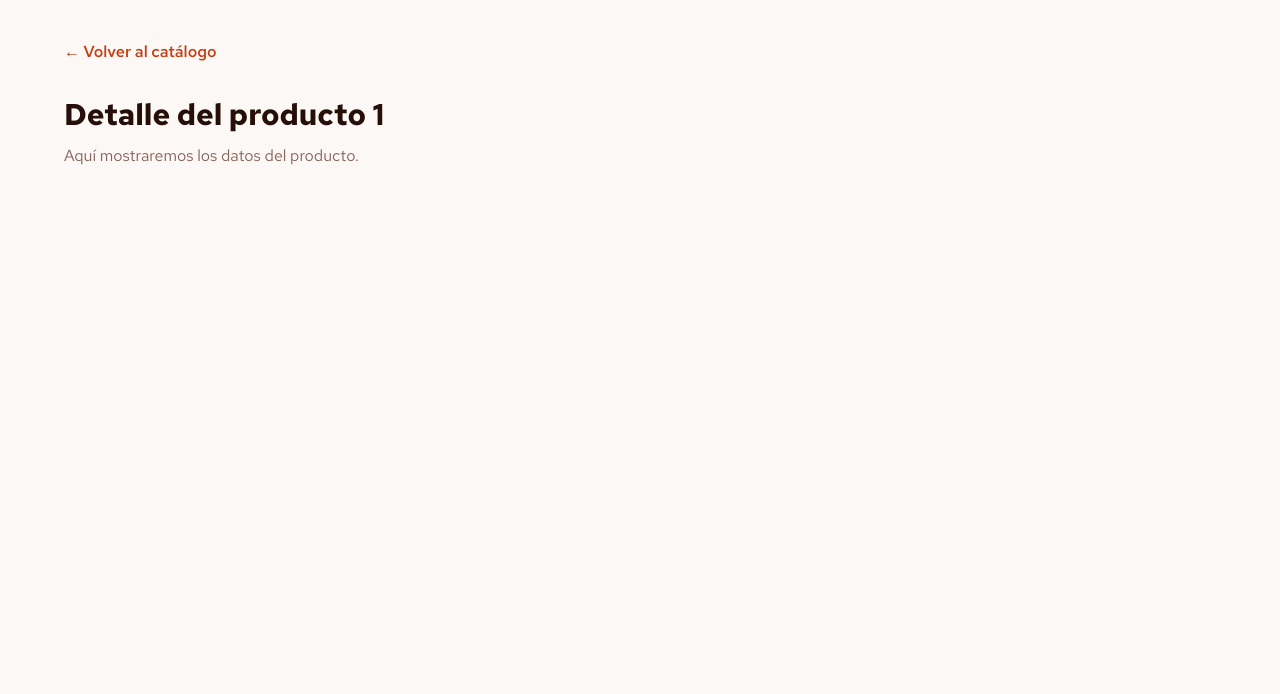
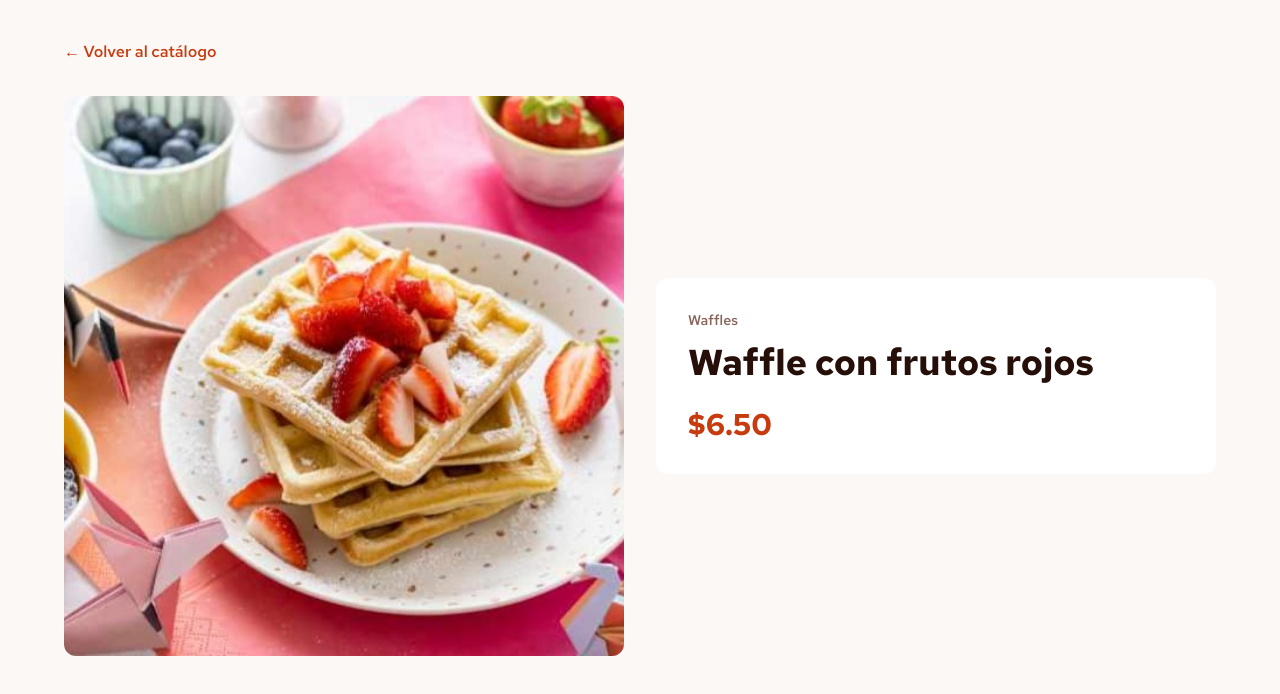
Before and after one commit to Rodzu20/desserts, a React (Vite) app: page /producto/1 in a window 1280 px wide. Shown: the top 694 px of the page. Built offline with nearby package versions, Linux system fonts and the light colour scheme; data requests are answered from the project's data file.

Commit message:
✨ Agregar detalle de producto con carga, error y 404

```diff
--- a/src/api/products.ts
+++ b/src/api/products.ts
@@ -26,6 +26,16 @@ export async function getProducts(
             category: filters.category || undefined,
         },
     })
+    return response.data
+}
+export async function getProductById(
+  id: string,
+  signal?: AbortSignal,
+): Promise<Product> {
+  const response = await api.get<Product>(
+    `/products/${encodeURIComponent(id)}`,
+    { signal },
+  )
 
   return response.data
 }
--- a/src/pages/ProductDetailPage.tsx
+++ b/src/pages/ProductDetailPage.tsx
@@ -1,7 +1,36 @@
+import axios from 'axios'
+import { useQuery } from '@tanstack/react-query'
 import { Link, useParams } from 'react-router'
+import { getProductById } from '../api/products'
 
 export default function ProductDetailPage() {
-  const { id } = useParams()
+  const { id = '' } = useParams()
+
+  const productQuery = useQuery({
+    queryKey: ['product', id],
+    queryFn: ({ signal }) =>
+      getProductById(id, signal),
+    enabled: Boolean(id),
+    retry: (failureCount, error) => {
+      if (
+        axios.isAxiosError(error) &&
+        error.response?.status === 404
+      ) {
+        return false
+      }
+
+      return failureCount < 1
+    },
+  })
+
+  const product = productQuery.data
+
+  const isNotFound =
+    !id ||
+    (
+      axios.isAxiosError(productQuery.error) &&
+      productQuery.error.response?.status === 404
+    )
 
   return (
     <main className="min-h-screen bg-page px-6 py-10 text-ink">
@@ -13,13 +42,89 @@ export default function ProductDetailPage() {
           ← Volver al catálogo
         </Link>
 
-        <h1 className="mt-8 text-3xl font-bold">
-          Detalle del producto {id}
-        </h1>
+        {isNotFound ? (
+          <section
+            role="alert"
+            className="mt-10 rounded-xl bg-white p-8 text-center"
+          >
+            <p className="text-6xl font-bold text-brand">
+              404
+            </p>
 
-        <p className="mt-3 text-muted">
-          Aquí mostraremos los datos del producto.
-        </p>
+            <h1 className="mt-4 text-2xl font-bold">
+              Producto no encontrado
+            </h1>
+
+            <p className="mt-3 text-muted">
+              Este postre no existe o ya no está disponible.
+            </p>
+          </section>
+        ) : productQuery.isPending ? (
+          <div role="status" className="mt-8">
+            <span className="sr-only">
+              Cargando detalle del producto…
+            </span>
+
+            <div
+              aria-hidden="true"
+              className="grid gap-8 motion-safe:animate-pulse md:grid-cols-2"
+            >
+              <div className="aspect-square rounded-xl bg-stone-200" />
+
+              <div className="space-y-4 py-6">
+                <div className="h-4 w-24 rounded bg-stone-200" />
+                <div className="h-10 w-4/5 rounded bg-stone-200" />
+                <div className="h-8 w-28 rounded bg-stone-200" />
+              </div>
+            </div>
+          </div>
+        ) : productQuery.isError ? (
+          <section
+            role="alert"
+            className="mt-10 rounded-xl bg-white p-8"
+          >
+            <h1 className="text-2xl font-bold">
+              No pudimos cargar el producto
+            </h1>
+
+            <p className="mt-3 text-muted">
+              Comprueba que la API esté funcionando e inténtalo
+              nuevamente.
+            </p>
+
+            <button
+              type="button"
+              onClick={() => {
+                void productQuery.refetch()
+              }}
+              className="mt-6 rounded-full bg-brand px-6 py-3 font-semibold text-white hover:bg-[#952c0b]"
+            >
+              Reintentar
+            </button>
+          </section>
+        ) : product ? (
+          <article className="mt-8 grid items-center gap-8 md:grid-cols-2">
+            <img
+              src={product.image}
+              alt={product.name}
+              className="aspect-square w-full rounded-xl object-cover"
+            />
+
+            <div className="rounded-xl bg-white p-6 sm:p-8">
+              <p className="text-sm font-semibold text-muted">
+                {product.category}
+              </p>
+
+              <h1 className="mt-3 text-3xl font-bold sm:text-4xl">
+                {product.name}
+              </h1>
+
+              <p className="mt-6 text-3xl font-bold text-brand">
+                ${product.price.toFixed(2)}
+              </p>
+            </div>
+          </article>
+        ) : null}
       </div>
     </main>
   )
```
Lines whose indentation alone changed are shown as unchanged.
